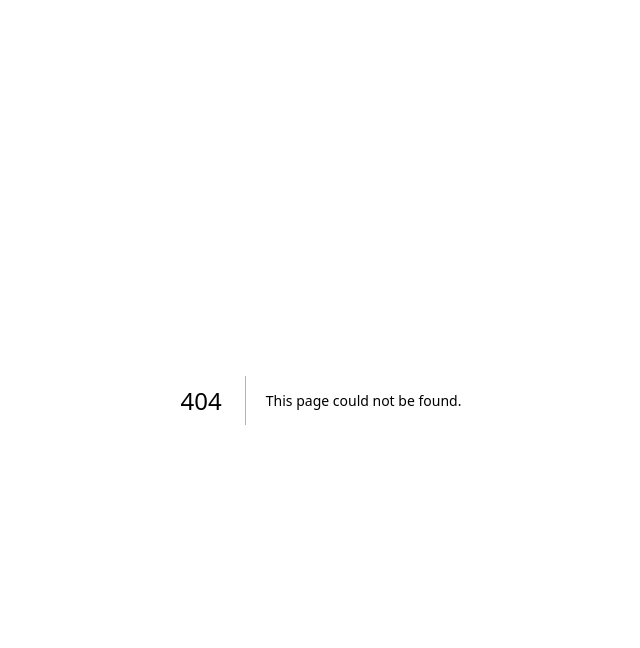
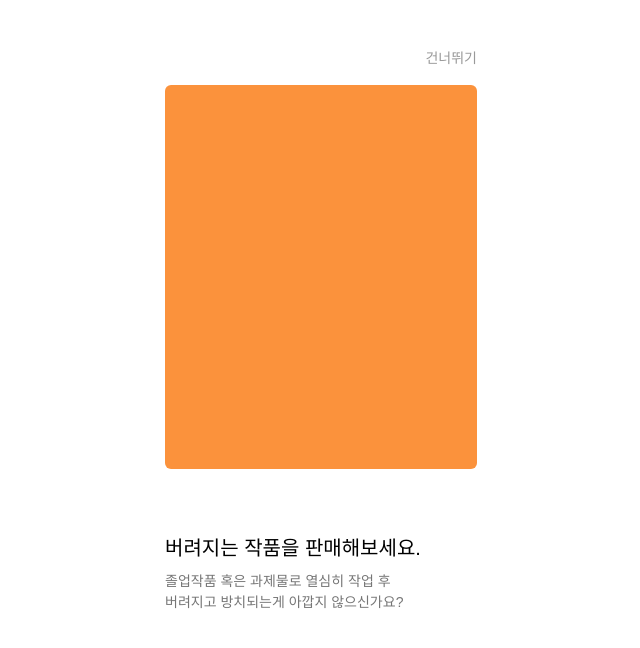
Before and after one commit to Att-ies/frontend, a Next.js app: page /auth/author/join01 in a window 1280 px wide. Before the commit this address had no page. Shown: the top 648 px of the page, without its empty margins (319-959 px from the left). Built offline with nearby package versions, Linux system fonts and the light colour scheme.

Commit message:
feat : author join page layout swiper library를 사용합니다.

```diff
--- /dev/null
+++ b/src/pages/auth/author/join01.tsx
@@ -0,0 +1,58 @@
+import Layout from '@components/common/Layout';
+import { Swiper, SwiperSlide } from 'swiper/react';
+import 'swiper/css';
+import { Navigation } from 'swiper';
+
+function Join() {
+  return (
+    <Layout>
+      <div>
+        <div className="text-14 text-right text-[#999999]">건너뛰기</div>
+        <Swiper
+          navigation={true}
+          modules={[Navigation]}
+          className="mySwipe mt-4"
+          onSlideChange={() => console.log('slide change')}
+          onSwiper={(swiper) => console.log(swiper)}
+        >
+          <SwiperSlide>
+            <div>
+              <div className="w-full h-96 bg-orange-400 aspect-square rounded-md"></div>
+              <h1 className="text-20 font-medium mt-16">
+                버려지는 작품을 판매해보세요.
+              </h1>
+              <p className="text-14 text-[#767676] mt-2">
+                졸업작품 혹은 과제물로 열심히 작업 후 <br />
+                버려지고 방치되는게 아깝지 않으신가요?
+              </p>
+            </div>
+          </SwiperSlide>
+          <SwiperSlide>
+            <div>
+              <div className="w-full h-96 bg-cyan-500 aspect-square rounded-md"></div>
+              <h1 className="text-20 font-medium mt-16">작품 외에 걱정은 NO</h1>
+              <p className="text-14 text-[#767676] mt-2">
+                마케팅, 배송, 판매까지 저희가 모두 다 해드려요. <br />
+                작가님이 작품에만 집중할 수 있도록 도와줘요.
+              </p>
+            </div>
+          </SwiperSlide>
+          <SwiperSlide>
+            <div>
+              <div className="w-full h-96 bg-lime-400 aspect-square rounded-md"></div>
+              <h1 className="text-20 font-medium mt-16">
+                채팅으로 컬렉터와 소통해요
+              </h1>
+              <p className="text-14 text-[#767676] mt-2">
+                아티스트와 컬렉터가 대화할 수 있는 <br />
+                현대미술의 장점! 채팅으로 컬렉터분들과 소통해요.
+              </p>
+            </div>
+          </SwiperSlide>
+        </Swiper>
+      </div>
+    </Layout>
+  );
+}
+
+export default Join;
```
